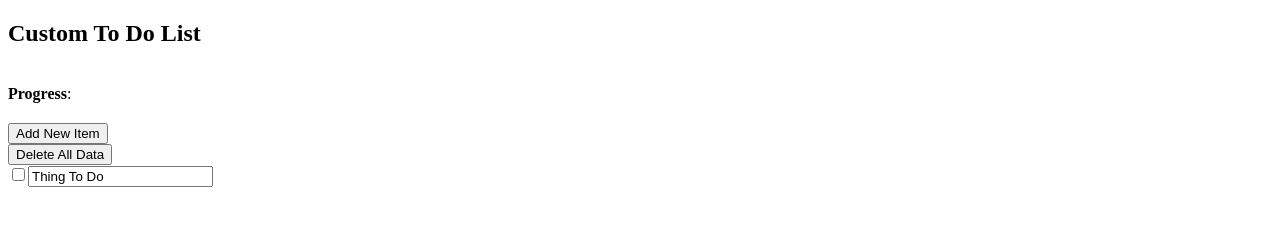
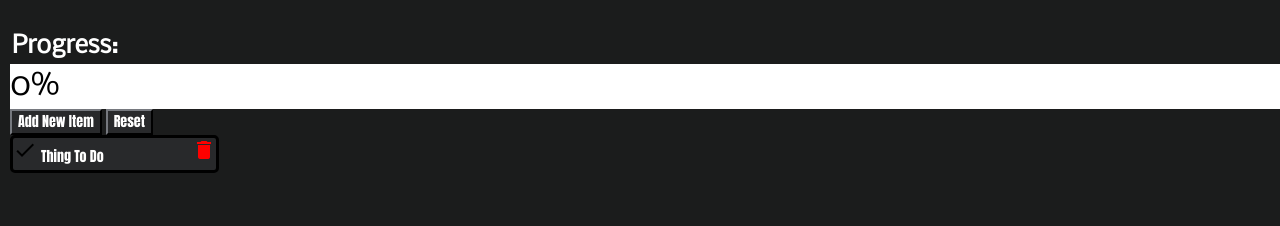
Before and after one commit to MattHandzel/CustomToDoListExtension, a browser extension: page index.html in a window 1280 px wide. Both pictures are taken after a click on the button "Add New Item". Drawn offline with nearby package versions, Linux system fonts and the light colour scheme; a web font is replaced by a local one.

Commit message:
Made it look like a bad dark mode! Also added button to delete a task, as well as reset all tasks, etc. It looks very fancy

```diff
--- a/index.html
+++ b/index.html
@@ -5,34 +5,39 @@
     -->
 <!DOCTYPE html>
 <html>
+
 <head>
     <title>
-        Custom To Do List :D
+        Custom To Do List
     </title>
     <link rel="stylesheet" href="stylesheet.css">
+    <link rel="stylesheet" href="https://maxcdn.bootstrapcdn.com/bootstrap/3.3.7/css/bootstrap.min.css">
+    <link href="http://fonts.googleapis.com/css?family=Corben:bold" rel="stylesheet" type="text/css">
+    <link href="http://fonts.googleapis.com/css?family=Nobile" rel="stylesheet" type="text/css">
+    <link rel="stylesheet" href="https://fonts.googleapis.com/icon?family=Material+Icons">
 </head>
-<body>
-    <h2>Custom To Do List</h2>
+<body class="body" , style="background-color: #1b1c1c; color:white; margin: 10px;">
     <br>
-    <strong>Progress</strong>:
-    <div id="progressBarParent" style="width: 1000px; height: 20px; background-color: white;">
-        <div id="progressBar" style="width: 0px; height: 20px; background-color: green;"></div>
+    <div style="margin-left: 2px; font-size: 24px;"><strong>Progress:</strong></div>
+    <div id="progressBarParent" style="width: 350px; height: 45px; background-color: white;">
+        <div id="progressBar" style="width: 0px; height: 45px; background-color: green; color: black; font-size: 32px;">
+        </div>
     </div>
-    <input type="button" id="addNewItemButton" value="Add New Item">
-
+    <input type="button" class="addNewItemButton" id="addNewItemButton" value="Add New Item">
+    <input type="button" value="Reset" id="resetButton" , class="resetButton">
     <div id="timesClickedButton">
     </div>
 
-    <input type="button" value="Delete All Data" id="deleteAllDataButton">
 
     <!--Populate the html file with a list-->
-    <div id="toDoList"> <!--List of all the things to do-->
+    <div id="toDoList">
+        <!--List of all the things to do-->
     </div>
 
 
     <!--Pre tag means keep the preformatted text, this is so that when we
     input the file, if is already formatted nicely, we don't have to do crazy stuff-->
-
 <script src="script.js"></script>
 </body>
+
 </html>
--- a/script.js
+++ b/script.js
@@ -1,80 +1,146 @@
+
+var completedTaskColor = "lightgreen"
 
 function checkProgress() {
+    /*This function will update the progress bar, it works by getting the width of the max progress bar size (its parent's size) and then dividing that
+    by the amount of tasks that are completed*/
     var filledOut = 0;
-    document.getElementById("progressBarParent").style.width = window.innerWidth + "px";
-    document.getElementsByName("checkbox").forEach(element => { filledOut += element.checked ? 1 : 0; });
-    var intendedSize = Math.round(filledOut / document.getElementsByName("checkbox").length * document.getElementById("progressBarParent").style.width.toString().slice(0, document.getElementById("progressBarParent").style.width.toString().length - 2));
+
+    let progressBarParent = document.getElementById("progressBarParent");
+    let parents = document.getElementsByClassName("parentDiv");
+    let checks = []
+    for (i = 0; i < parents.length; i++) {
+        checks.push(parents[i].childNodes[0])
+        console.log(parents[i].childNodes[0])
+    }
+
+    let progressBar = document.getElementById("progressBar")
+
+    let totalItems = checks.length;
+
+    progressBarParent.style.width = window.innerWidth + "px";
+
+    for (i = 0; i < checks.length; i++) {
+        console.log(checks[i])
+        filledOut += checks[i].style.color === completedTaskColor ? 1 : 0;
+    }
+
+    // * This prevents it from showing NaN%
+    if (totalItems == 0) {
+        filledOut = 0;
+        totalItems = 1;
+    }
+
+    var intendedSize = Math.round(filledOut / totalItems * progressBarParent.style.width.toString().slice(0, progressBarParent.style.width.toString().length - 2));
     intendedSize = String(intendedSize) == "NaN" ? 0 : intendedSize;
-    document.getElementById("progressBar").style.width = intendedSize + "px";
+    progressBar.style.width = intendedSize + "px";
+    progressBar.innerText = String(Math.round(100 * filledOut / totalItems)) + "%";
 
-    console.log(Math.round(filledOut / document.getElementsByName("checkbox").length * document.getElementById("progressBarParent").style.width.toString().slice(0, document.getElementById("progressBarParent").style.width.toString().length - 2)) + "px");
 }
 
 
 function addNewItem() {
+    /*This function will add a new item that will have the default values of being called thing to do, and having
+    its completion status set to false*/
     addItem();
 }
 
 function addItem(itemText = "Thing To Do", completionStatus = false) {
+    /* This function will add a check box as well as an input, this will be
+        where the user can put in the thing that they want to do, and when
+        they are done with the task they can click on the checkbox
+     */
+
+    let parent = document.createElement("div");
     let new_br = document.createElement("br");
-    let new_checkbox = document.createElement("input");
+    let check = document.createElement("i");
     let new_item = document.createElement("input");
+    let new_delete = document.createElement("i");
 
-    let thisItemNumber = (document.getElementsByName("checkbox").length + 1);
-    new_checkbox.type = "checkbox";
-    new_checkbox.name = "checkbox";
-    new_checkbox.id = "item" + thisItemNumber + "Checkbox";
-    new_checkbox.onclick = checkProgress;
-    new_checkbox.checked = completionStatus == "true";
+    let toDoList = document.getElementById("toDoList");
 
+    // Initialize the checkbox
+    let thisItemNumber = (document.getElementsByClassName("parentDiv").length + 1);
+
+    parent.id = thisItemNumber + "_parentDiv";
+    parent.className = "parentDiv"
+
+    check.id = thisItemNumber + "_checkButton"
+    check.className = "material-icons"
+    check.innerHTML = "check"
+    check.style = completionStatus === "true" ? "color: green;" : "color: black;";
+
+    // Initialize the input bar
     new_item.type = "text";
     new_item.type = "text";
     new_item.name = "itemInput";
+    new_item.className = "itemInput"
     new_item.id = "item" + thisItemNumber + "Input";
     new_item.value = itemText;
 
-    new_checkbox.addEventListener("click", saveData);
+    // Initialize the delete button
+    new_delete.className = "material-icons"
+    new_delete.style = "color: red;"
+    new_delete.innerHTML = "delete"
+    new_delete.id = thisItemNumber + "_deleteButton"
+
+    // Make it so that when these things are clicked the saveData command is run
+    check.addEventListener("click", (event) => {
+        if (event.target.style.color != completedTaskColor) {
+            event.target.style.color = completedTaskColor;
+        }
+    })
+    check.addEventListener('click', checkProgress)
+    check.addEventListener("click", saveData);
     new_item.addEventListener("change", saveData);
+    new_delete.addEventListener("click", (element) => { deleteSpecificItemByNumber(String(element.srcElement.id.split("_")[0])) });
+    new_delete.addEventListener("click", saveData)
+    // Add the items ot the toDoList div
 
-    document.getElementById("toDoList").appendChild(new_checkbox);
-    document.getElementById("toDoList").appendChild(new_item);
-    document.getElementById("toDoList").appendChild(new_br);
-
+    parent.appendChild(check);
+    parent.appendChild(new_item);
+    parent.appendChild(new_delete);
+    parent.appendChild(new_br);
+    toDoList.appendChild(parent);
+    // Save
     saveData();
 }
 
+
 function loadLocalStorageData() {
+
     if (localStorage.toDoListData) {
         // If todolist data exists
         let splitText = localStorage.toDoListData.split("\n")
         splitText = splitText.slice(0, splitText.length - 1)
+
+        // ! If the user puts in a pipe "|" then this could be "hacked"
+        // Reads the data from the splitText thing
         for (let line in splitText) {
             let arr = splitText[line].split("|")
-            console.log(arr[3])
             addItem(arr[0], arr[1])
         }
     }
     else {
-        // If it doesn't exist
+        // Initialize the toDoListData object
+        //? This might be redundant
         localStorage.toDoListData = "";
     }
-
 
 }
 
 function saveData() {
+    // Function that stores the data into localStorage
+    /*
+        || It might be more efficient to use sessionStorage and then once the tab is closed or something
+    */
     localStorage.toDoListData = "";
-    console.log("SAVING DATA");
-    let i = 1;
-    document.getElementsByName("itemInput").forEach(item => {
-        thisItemNumber = i++;
-        console.log(i)
+    var parents = document.getElementsByClassName("parentDiv")
+    for (i = 0; i < parents.length; i++) {
+        //thisItemNumber = Number(parents[i].id.split("_")[0])
+        localStorage.toDoListData += parents[i].childNodes[1].value + "|" + String(parents[i].childNodes[0].style.color === completedTaskColor) + "\n";
+    }
 
-        checkboxStatus = document.getElementById("item" + thisItemNumber + "Checkbox")
-        console.log(checkboxStatus)
-        localStorage.toDoListData += item.value + "|" + String(checkboxStatus.checked) + "\n";
-
-    });
 }
 
 function deleteAllData() {
@@ -91,25 +157,31 @@ function deleteAllData() {
 
 }
 
+function deleteSpecificItemByNumber(number) {
+    let parentDivs = document.getElementsByClassName("parentDiv")
+    for (let i in parentDivs) {
+
+        if (parentDivs[i].id.split("_")[0] == number) {
+            removeThisDiv = parentDivs[i]
+            break;
+        }
+    }
+    toDoList.removeChild(removeThisDiv)
+}
+
+
 // Functinos that should run at the start of the code, loads data
 loadLocalStorageData();
 
 
 var addNewItemButton = document.getElementById("addNewItemButton");
+addNewItemButton.addEventListener("click", addNewItem);
 addNewItemButton.addEventListener("click", checkProgress);
-addNewItemButton.addEventListener("click", addNewItem);
-
 addNewItemButton.addEventListener("click", saveData);
 
-let deleteAllDataButton = document.getElementById("deleteAllDataButton");
+let deleteAllDataButton = document.getElementById("resetButton");
 deleteAllDataButton.addEventListener("click", deleteAllData);
 deleteAllDataButton.addEventListener("click", checkProgress)
-
-/*this.addEventListener('keypress', event => {
-    if (event.code == "Enter") {
-        saveData();
-    }
-})*/
 
 document.getElementById("progressBarParent").style.width = window.innerWidth + "px";
 
@@ -117,4 +189,5 @@ window.addEventListener("resize", checkProgress);
 
 
 // Functions that need to run after the code
+// Updates the progress bar
 checkProgress();
--- a/stylesheet.css
+++ b/stylesheet.css
@@ -1,5 +1,48 @@
-.progressBar{
+.progressBar {
     width: 1000;
     height: 100;
-    color: black;
-}
+    background-color: black;
+    }
+
+    h1,
+    h2,
+    h3,
+    h4,
+    h5,
+    h6 {
+        font-family: 'Corben', Georgia, Times, serif;
+    }
+
+    p,
+    div {
+        font-family: 'Nobile', Arial, Helvetica, sans-serif;
+        align-items: center;
+        align-content: center;
+    }
+
+    .itemInput {
+        background-color: transparent;
+        border-color: transparent;
+    }
+
+    .parentDiv {
+        background-color: #28292b;
+        width: max-content;
+        border-color: black;
+        border-radius: 5px;
+        border-style: solid;
+        color: white;
+        font-family: Impact, 'Haettenschweiler', 'Arial', sans-serif;
+        letter-spacing: 4px;
+    }
+
+    .body {
+        background-color: aliceblue;
+    }
+
+    .resetButton,
+    .addNewItemButton {
+        background-color: #28292b;
+        border-color: #28292b;
+        font-family: Impact, Haettenschweiler, 'Arial Narrow Bold', sans-serif;
+    }
```
